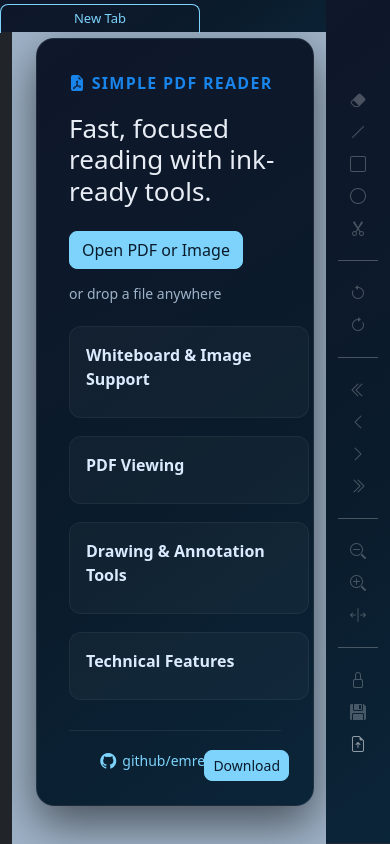
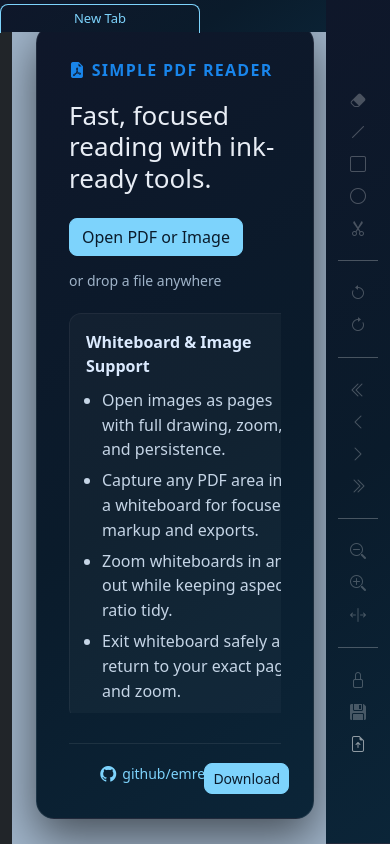
Before and after one commit to emre-ayhan/simple_pdf_reader, a Vue app: page / in a window 390 px wide. Built offline with nearby package versions, Linux system fonts and the light colour scheme.

Commit message:
modified:   src/components/EmptyState.vue 	modified:   src/scss/EmptyState.scss

```diff
--- a/src/components/EmptyState.vue
+++ b/src/components/EmptyState.vue
@@ -26,7 +26,7 @@
       <div class="empty-grid">
         <div class="empty-section">
           <div class="empty-section-title">Whiteboard & Image Support</div>
-          <ul class="d-none d-lg-block">
+          <ul>
             <li>Open images as pages with full drawing, zoom, and persistence.</li>
             <li>Capture any PDF area into a whiteboard for focused markup and exports.</li>
             <li>Zoom whiteboards in and out while keeping aspect ratio tidy.</li>
@@ -35,7 +35,7 @@
         </div>
         <div class="empty-section">
           <div class="empty-section-title">PDF Viewing</div>
-          <ul class="d-none d-lg-block">
+          <ul>
             <li>Load local PDFs and keep your last viewed page.</li>
             <li>Navigate pages quickly with keyboard or toolbar controls.</li>
             <li>Adjust zoom with fit-width or fit-height modes.</li>
@@ -44,7 +44,7 @@
         </div>
         <div class="empty-section">
           <div class="empty-section-title">Drawing & Annotation Tools</div>
-          <ul class="d-none d-lg-block">
+          <ul>
             <li>Pen, line, rectangle, circle, and eraser tools with 30 colors.</li>
             <li>Adjustable stroke thickness and undo/redo history.</li>
             <li>Stylus-ready pointer support for smooth inking.</li>
@@ -53,7 +53,7 @@
         </div>
         <div class="empty-section">
           <div class="empty-section-title">Technical Features</div>
-          <ul class="d-none d-lg-block">
+          <ul>
             <li>PDF.js rendering with lazy loading for speed.</li>
             <li>Bootstrap 5 UI with Bootstrap Icons.</li>
             <li>Docker and Nginx ready for production deploys.</li>
--- a/src/scss/EmptyState.scss
+++ b/src/scss/EmptyState.scss
@@ -61,9 +61,12 @@
 
 .empty-grid {
   display: grid;
-  grid-template-columns: repeat(auto-fit, minmax(240px, 1fr));
+  grid-template-columns: repeat(auto-fit, minmax(248px, 1fr));
   gap: 18px;
   margin-top: 4px;
+  max-height: 400px;
+  overflow-y: auto;
+  overflow-x: hidden;
 }
 
 .empty-section {
```
